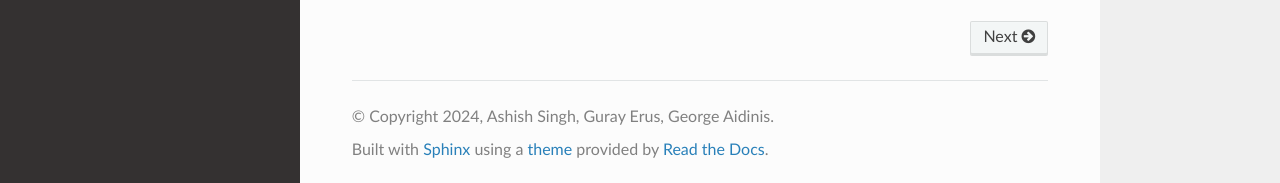
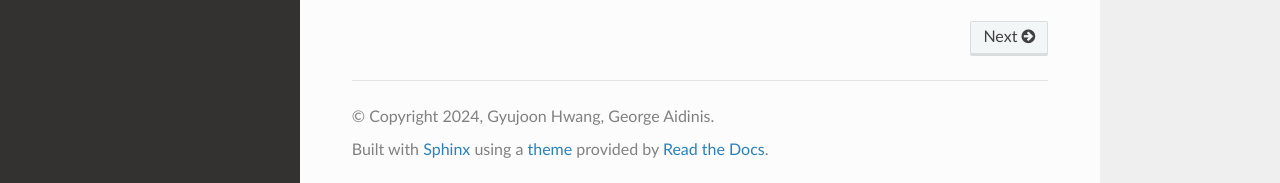
Before and after one commit to CBICA/spare_score, a Sphinx documentation site: the page built from docs/index.rst, in a window 1280 px wide and 900 px high, scrolled down 2493 px. Shown: the part 714-897 px from the top of the window. Built offline with Sphinx 7.4.7 and the Read the Docs theme 3.1.0, drawn with Linux system fonts in a browser that asks for light colours; pages that are not in the unit, such as notebooks, are missing from menus.

Commit message:
[Update] Fix authors and conf

```diff
--- a/docs/conf.py
+++ b/docs/conf.py
@@ -12,8 +12,8 @@ import sys
 sys.path.insert(0, os.path.abspath("../"))
 
 project = "spare scores"
-copyright = "2024, Ashish Singh, Guray Erus, George Aidinis"
-author = "Ashish Singh, Guray Erus, George Aidinis"
+copyright = "2024, Gyujoon Hwang, George Aidinis"
+author = "Gyujoon Hwang, George Aidinis"
 release = "2024"
 
 # -- General configuration ---------------------------------------------------
```
